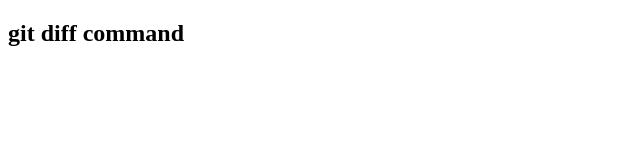
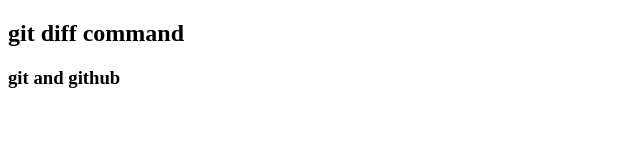
Before and after one commit to pawank39230-boop/git-diff-command, a plain HTML site: page index.html in a window 1280 px wide. Shown: the whole page, without its empty margins (0-640 px from the left). Drawn offline with Linux system fonts and the light colour scheme.

Commit message:
second change

```diff
--- a/index.html
+++ b/index.html
@@ -7,5 +7,6 @@
 </head>
 <body>
     <h2>git diff command</h2>
+    <h3>git and github</h3>
 </body>
 </html>
```
